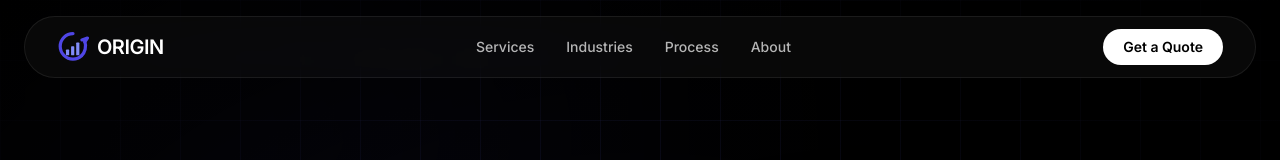
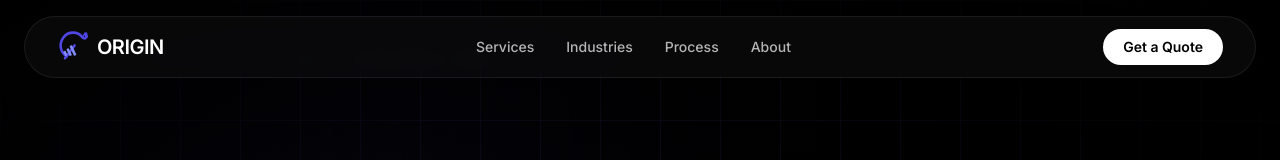
Before and after one commit to vinnyf518/Origin-Co, a React (Vite) app: page / in a window 1280 px wide. Shown: the top 160 px of the page. Built offline with nearby package versions, Linux system fonts and the light colour scheme.

Commit message:
Redesign logo SVG to match original more closely
- Circle with diagonal slash through it
- Arrow curving up and to the right with proper arrowhead
- Angled growth bars in bottom left

Co-Authored-By: Claude Opus 4.5 <noreply@anthropic.com>

```diff
--- a/components/Logo.tsx
+++ b/components/Logo.tsx
@@ -16,57 +16,79 @@ export const Logo: React.FC<LogoProps> = ({ size = 32, className = '' }) => {
       xmlns="http://www.w3.org/2000/svg"
       className={className}
     >
-      {/* Main circular O shape with arrow */}
+      {/* Main circular O shape - starts from bottom, wraps around */}
       <path
-        d="M50 8C27.909 8 10 25.909 10 48C10 70.091 27.909 88 50 88C60.5 88 70 84 77 77"
+        d="M30 80
+           C10 65 5 40 20 20
+           C35 0 65 0 80 20"
         stroke="#4f46e5"
-        strokeWidth="10"
+        strokeWidth="8"
         strokeLinecap="round"
         fill="none"
       />
-      {/* Arrow stem curving up */}
+      {/* Diagonal line through circle continuing to arrow */}
       <path
-        d="M77 77C82 72 86 65 88 57C90 49 90 41 87 34"
+        d="M25 85 L55 45"
         stroke="#4f46e5"
-        strokeWidth="10"
+        strokeWidth="8"
+        strokeLinecap="round"
+        fill="none"
+      />
+      {/* Arrow curve from top of circle */}
+      <path
+        d="M80 20 C90 30 95 15 88 8"
+        stroke="#4f46e5"
+        strokeWidth="8"
         strokeLinecap="round"
         fill="none"
       />
       {/* Arrow head */}
       <path
-        d="M87 34L95 22L78 28"
+        d="M88 8 L97 12 L92 3 Z"
+        fill="#4f46e5"
+      />
+      <path
+        d="M88 8 L80 18"
         stroke="#4f46e5"
-        strokeWidth="10"
+        strokeWidth="5"
         strokeLinecap="round"
-        strokeLinejoin="round"
-        fill="none"
       />
-      {/* Growth bars - smallest */}
+      <path
+        d="M88 8 L95 18"
+        stroke="#4f46e5"
+        strokeWidth="5"
+        strokeLinecap="round"
+      />
+      {/* Growth bars - positioned at angle in bottom left */}
+      {/* Smallest bar */}
       <rect
-        x="28"
-        y="58"
-        width="10"
-        height="18"
-        rx="2"
+        x="22"
+        y="62"
+        width="8"
+        height="16"
+        rx="1"
         fill="#818cf8"
+        transform="rotate(-25 26 70)"
       />
-      {/* Growth bars - medium */}
+      {/* Medium bar */}
       <rect
-        x="44"
-        y="48"
-        width="10"
-        height="28"
-        rx="2"
+        x="34"
+        y="54"
+        width="8"
+        height="24"
+        rx="1"
         fill="#818cf8"
+        transform="rotate(-25 38 66)"
       />
-      {/* Growth bars - tallest */}
+      {/* Tallest bar */}
       <rect
-        x="60"
-        y="36"
-        width="10"
-        height="40"
-        rx="2"
+        x="46"
+        y="44"
+        width="8"
+        height="34"
+        rx="1"
         fill="#818cf8"
+        transform="rotate(-25 50 61)"
       />
     </svg>
   );
```
